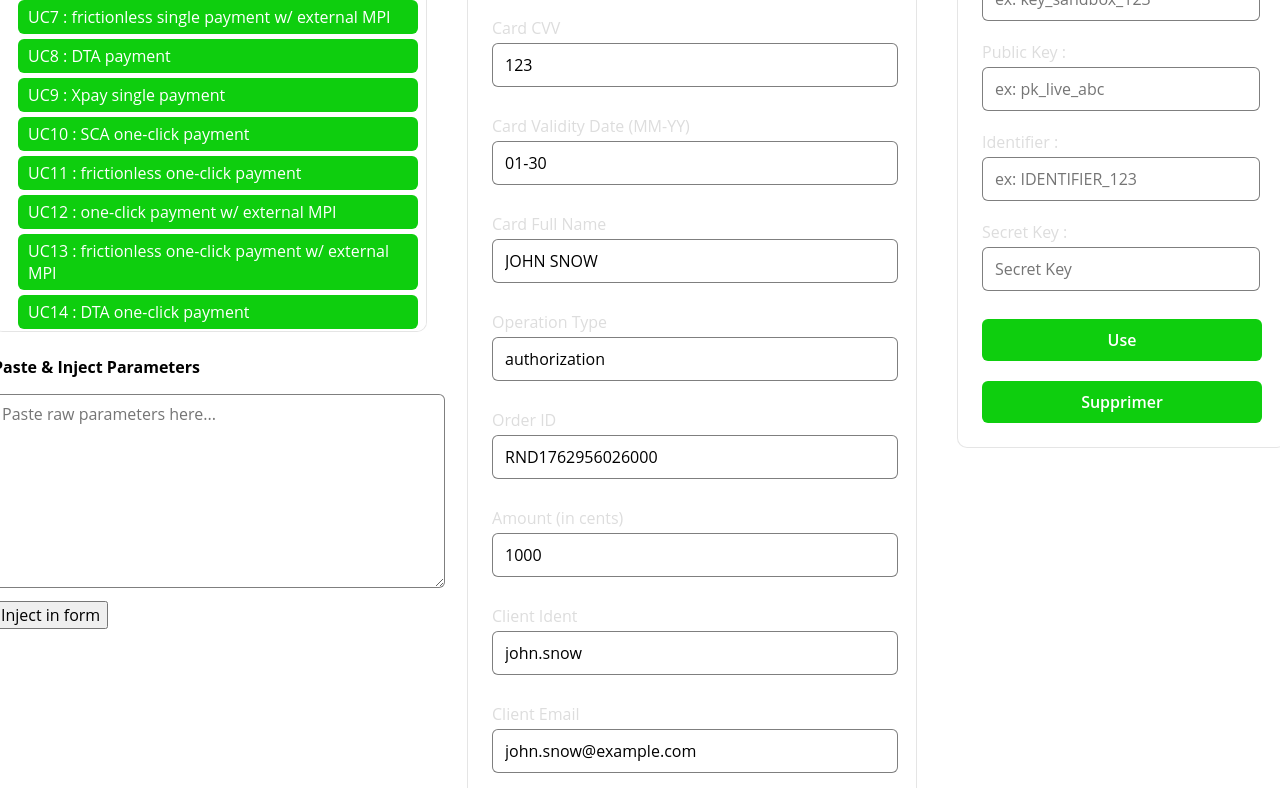
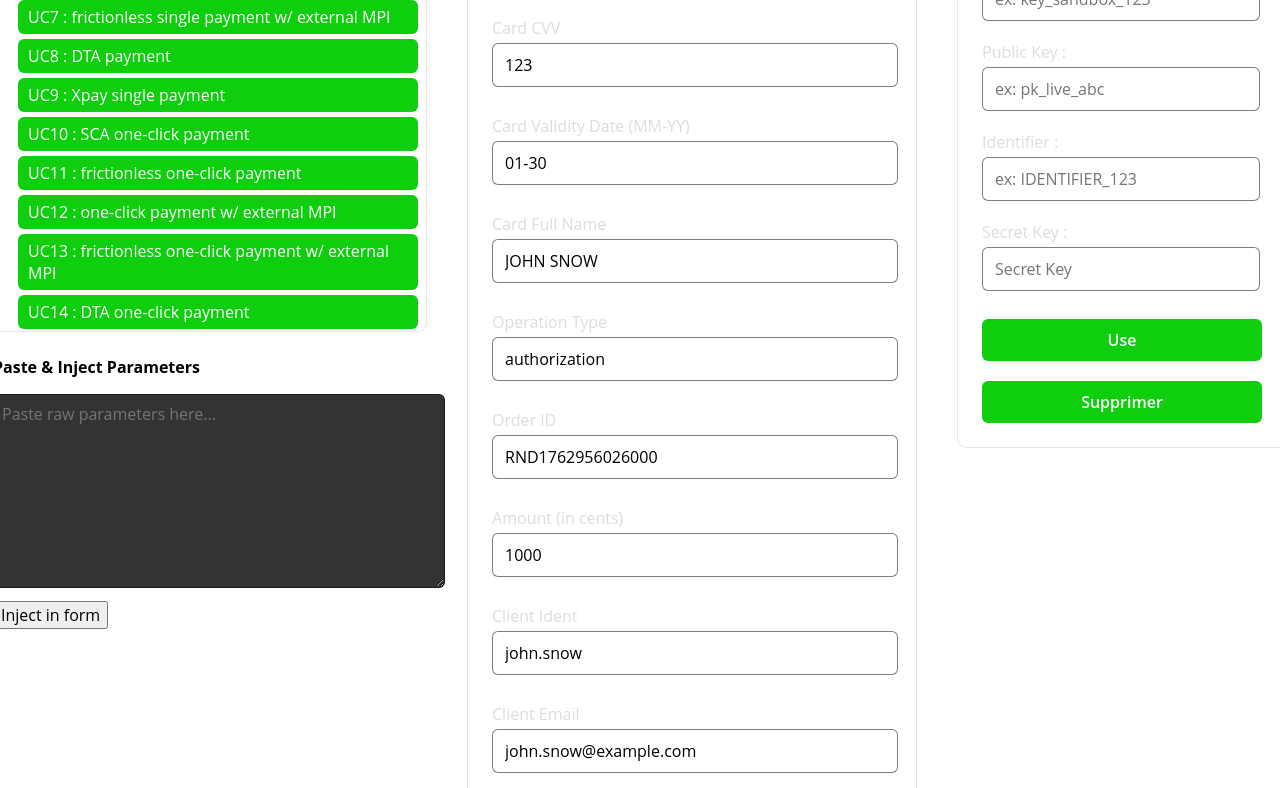
Before and after one commit to sgesini/internal-test-tool, a website: page public/test forms/s2s.html in a window 1280 px wide. Shown: the part 493-1281 px from the top of the page. Drawn offline with Linux system fonts and the light colour scheme.

Commit message:
fix color paste input

```diff
--- a/public/style.css
+++ b/public/style.css
@@ -600,3 +600,9 @@ label {
   margin-bottom:0.4rem;
   color: #ddd;
 }
+
+
+input,textarea {
+  color:#fff;
+  background: #333;
+}
```
